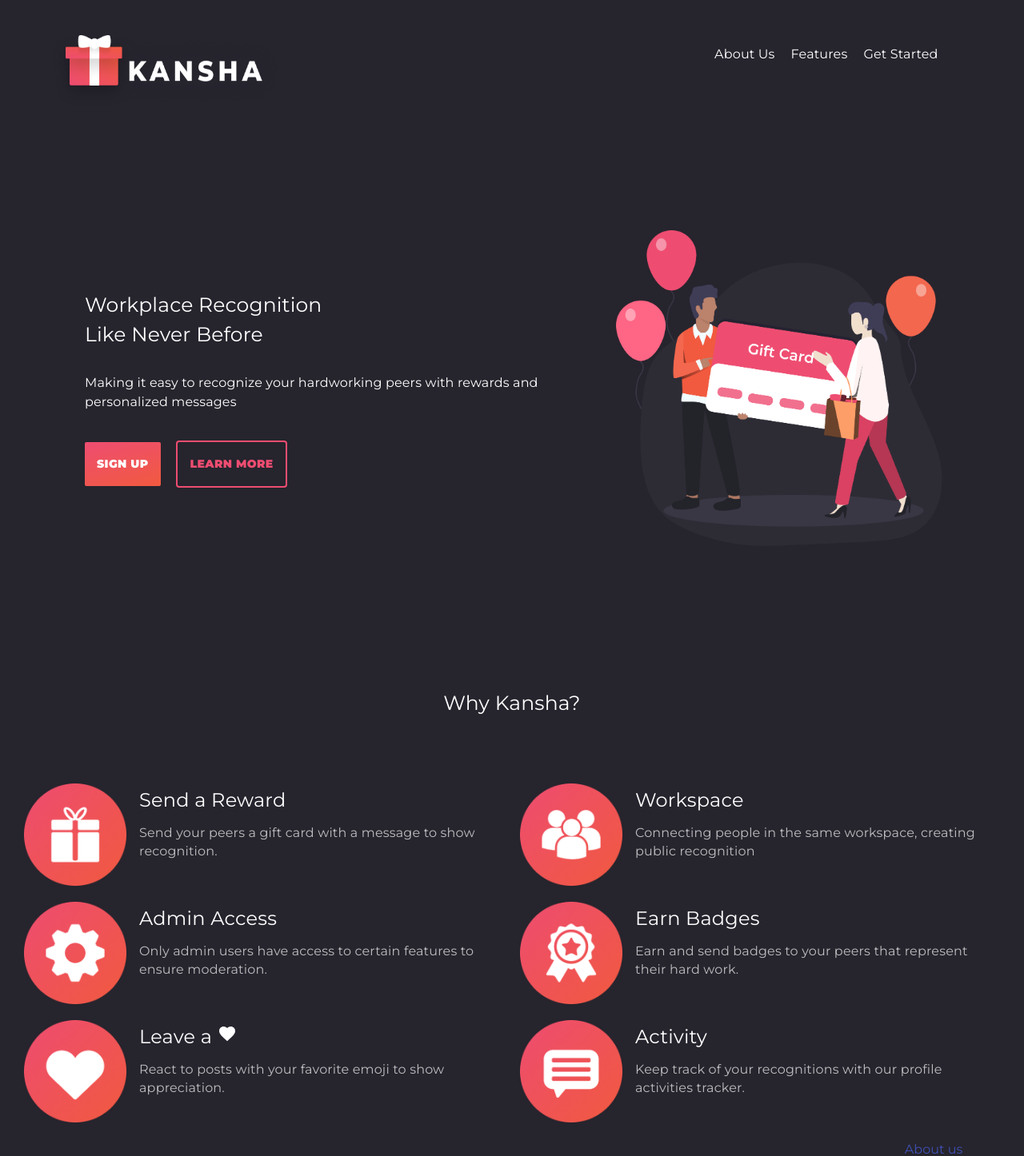
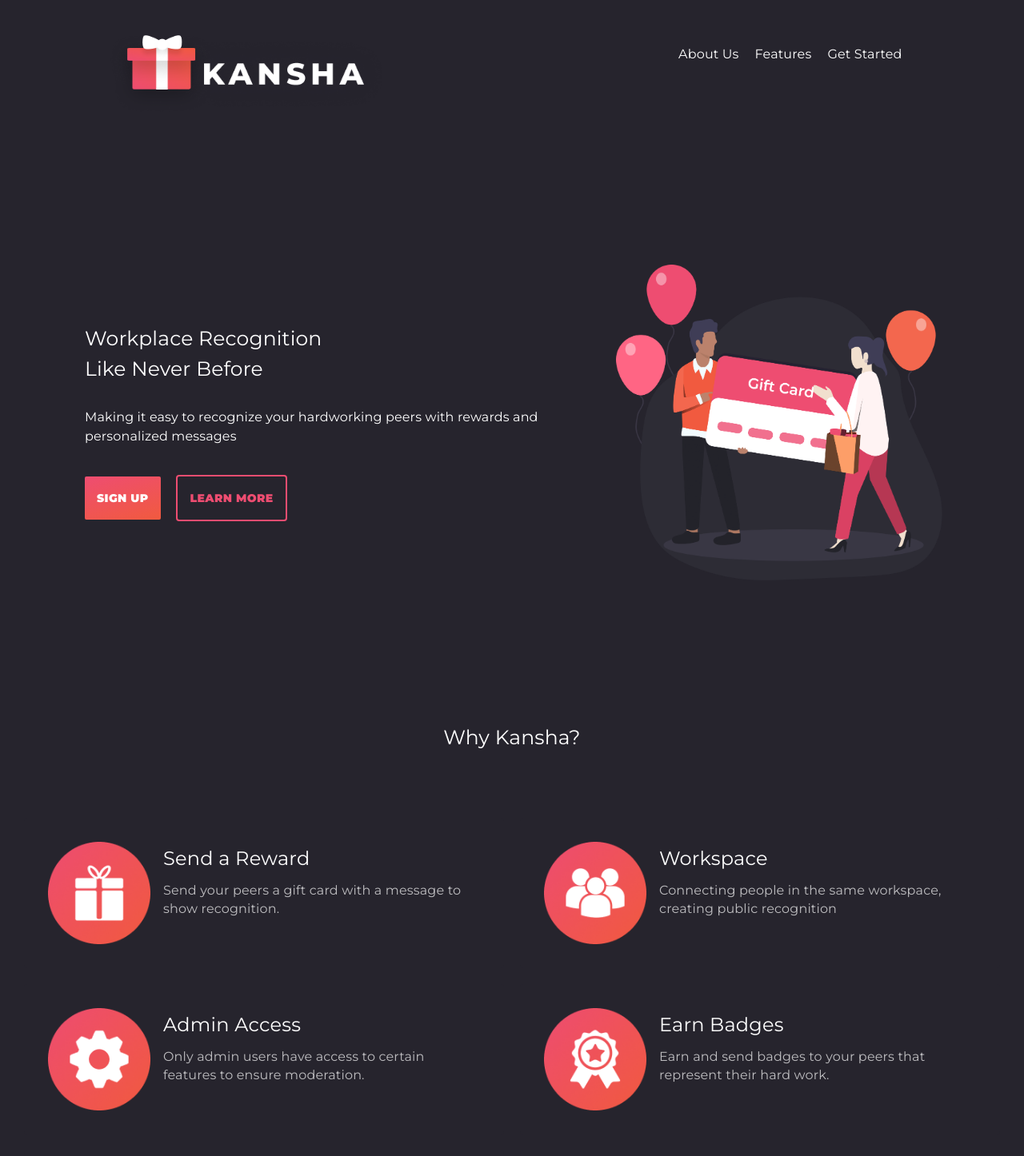
Before and after one commit to rleslie1015/kansha-fe, a React (Create React App) app in the folder react-app/: page / in a window 1280 px wide. Shown: the top 1446 px of the page at 80% size. Built offline with nearby package versions, Linux system fonts and the light colour scheme; no server answers; what auth0-js would draw is missing.

Commit message:
fixed responsiveness issues on landing page

```diff
--- a/react-app/src/landing/Footer.js
+++ b/react-app/src/landing/Footer.js
@@ -55,17 +55,20 @@ const useStyles = makeStyles(theme => ({
     },
     link: {
         [theme.breakpoints.down('sm')]: {
-           margin: "15px 0"
+           margin: "15px 0",
+           color: 'white'
           },
 
         [theme.breakpoints.up('sm')]: {
-            margin: '15px 0'
+            margin: '15px 0',
+            color: 'white'
         },
 
         [theme.breakpoints.up('lg')]: {
             display: "flex",
             fontSize: "16px",
             margin: "6px 0",
+            color: 'white'
         }
     },
     kansha: {
@@ -84,12 +87,13 @@ const useStyles = makeStyles(theme => ({
     },
     small: {
         [theme.breakpoints.down('sm')]: {
-            marginTop: "15px",
+            margin: "15px 0",
             textAlign: "center",
-            fontFamily: 'montserrat'
+            fontFamily: 'montserrat',
+
           },
           [theme.breakpoints.up('md')]: {
-            marginTop: "15px",
+            margin: "15px 0",
             textAlign: "center",
             fontFamily: 'montserrat'
         },
@@ -109,7 +113,7 @@ export default function Footer() {
             <div className={classes.nav}>
                 <Link className={classes.link} href = '#'>About us</Link>
                 <Link className={classes.link} href = '#'>Features</Link>
-                <Link className={classes.link} href = '#'>Sign in</Link>
+                <Link className={classes.link} href = '#'>Get Started</Link>
             </div>
         </div>
             <small className={classes.small}>© All Rights Reserved 2019 Kansha</small>
--- a/react-app/src/landing/Main.js
+++ b/react-app/src/landing/Main.js
@@ -73,6 +73,19 @@ const useStyles = makeStyles(theme => ({
 
     }
   },
+  container: {
+    [theme.breakpoints.down('sm')]: {
+      flexWrap: 'nowrap',
+      padding: '5%'
+    },
+    [theme.breakpoints.up('md')]: {
+      flexWrap: 'nowrap',
+      padding: '5%'
+    },
+    [theme.breakpoints.up('lg')]: {
+      flexWrap: 'wrap'
+    }
+  }
 }));
 
 
@@ -88,7 +101,7 @@ export default function Main () {
         </Typography>
         <div className={classes.root}>
       <Paper className={classes.paper}>
-        <Grid container spacing={2} container direction = 'row'>
+        <Grid container spacing={2} container direction = 'row' className={classes.container}>
           <Grid item className={classes.card}>
             <ButtonBase className={classes.image}>
               <img className={classes.img} alt="reward" src={rewardIcon} />
@@ -110,7 +123,7 @@ export default function Main () {
         </Paper>
 
         <Paper className={classes.paper}>
-        <Grid container spacing={2}>
+        <Grid container spacing={2} className={classes.container}>
           <Grid item>
             <ButtonBase className={classes.image}>
               <img className={classes.img} alt="workspace" src={workspaceIcon} />
@@ -132,7 +145,7 @@ export default function Main () {
         </Paper>
 
         <Paper className={classes.paper}>
-        <Grid container spacing={2}>
+        <Grid container spacing={2} className={classes.container}>
           <Grid item>
             <ButtonBase className={classes.image}>
               <img className={classes.img} alt="admin" src={adminIcon} />
@@ -154,7 +167,7 @@ export default function Main () {
         </Paper>
 
         <Paper className={classes.paper}>
-        <Grid container spacing={2}>
+        <Grid container spacing={2} className={classes.container}>
           <Grid item>
             <ButtonBase className={classes.image}>
               <img className={classes.img} alt="badge" src={badgeIcon} />
@@ -176,7 +189,7 @@ export default function Main () {
         </Paper>
 
         <Paper className={classes.paper}>
-        <Grid container spacing={2}>
+        <Grid container spacing={2} className={classes.container}>
           <Grid item>
             <ButtonBase className={classes.image}>
               <img className={classes.img} alt="heart" src={heartIcon} />
@@ -198,7 +211,7 @@ export default function Main () {
         </Paper>
 
         <Paper className={classes.paper}>
-        <Grid container spacing={2}>
+        <Grid container spacing={2} className={classes.container}>
           <Grid item>
             <ButtonBase className={classes.image}>
               <img className={classes.img} alt="activity" src={activityIcon} />
--- a/react-app/src/landing/Nav.js
+++ b/react-app/src/landing/Nav.js
@@ -12,26 +12,52 @@ const auth = new Auth();
 
 const useStyles = makeStyles(theme => ({
   wrapper: {
+    [theme.breakpoints.down('sm')]: {
+      display: "flex",
+      justifyContent: 'space-between',
+      marginTop: "30px"
 
-    display: "flex",
-    justifyContent: 'space-between',
-    marginLeft: "90px",
-    width: "80%",
-    marginTop: "30px"
+    },
+    [theme.breakpoints.up('md')]: {
+      display: "flex",
+      justifyContent: 'space-between',
+      marginTop: "30px"
+
+    },
+    [theme.breakpoints.up('lg')]: {
+      display: "flex",
+      justifyContent: 'space-between',
+      width: "80%",
+      marginTop: "30px"
+
+    }
+
+
   },
   link: {
       fontSize: "16px",
       padding: "10px"
   },
   image: {
-    width: 64,
-    height: 64,
+    [theme.breakpoints.down('sm')]: {
+      width: '100%'
+
+    },
+    [theme.breakpoints.up('md')]: {
+      width: '100%'
+
+    },
+    [theme.breakpoints.up('lg')]: {
+
+
+    }
+
   },
   img: {
     margin: 'auto',
     display: 'block',
-    width: '300px',
-    height: '100px'
+    width: '100%',
+    height: '100%'
   },
 
   left: {
```
